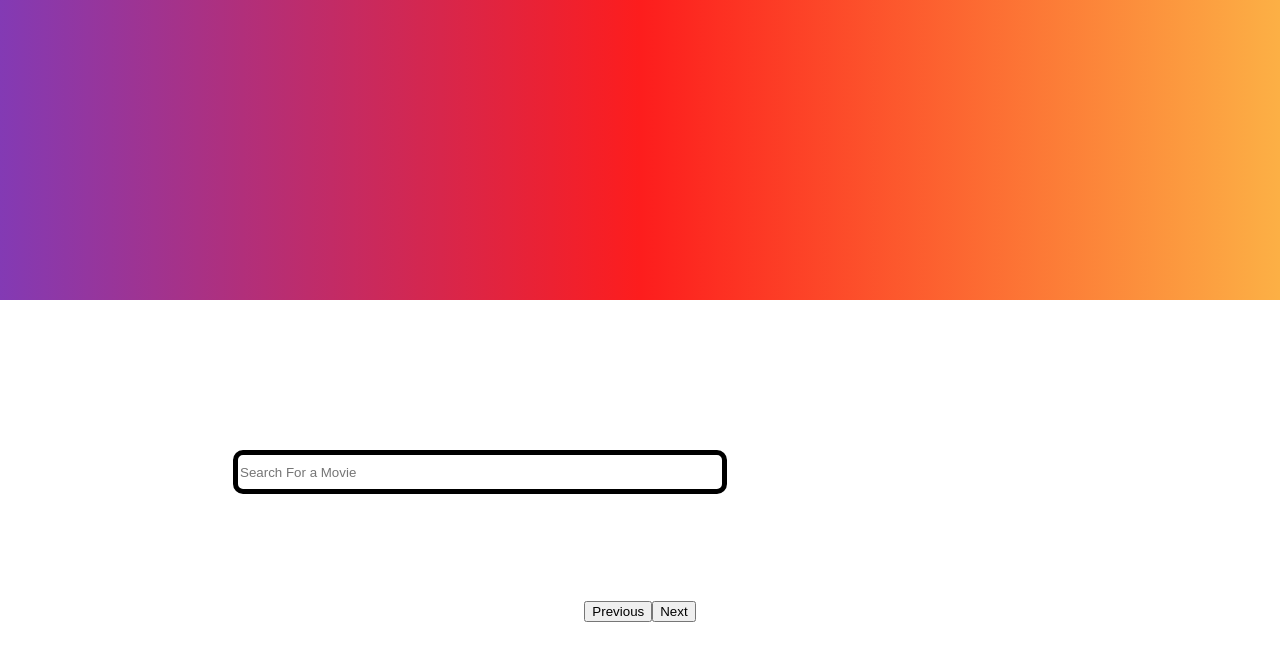
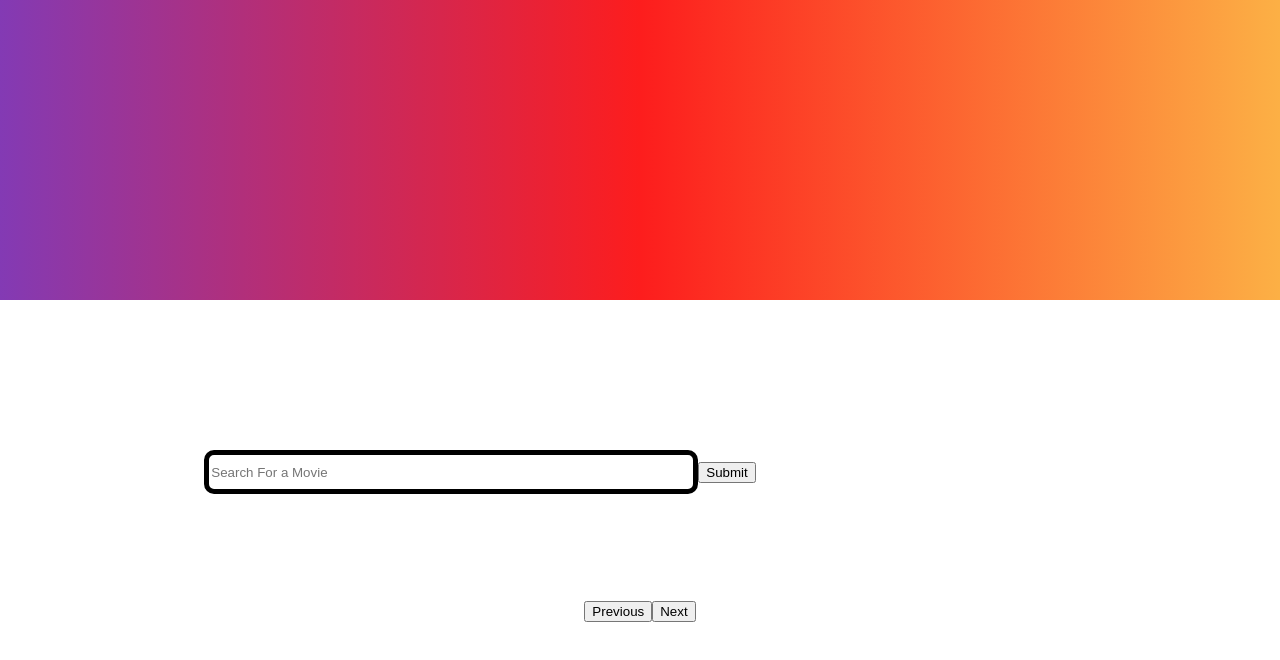
Before and after one commit to sdj012/Shoppies, a React (Create React App) app: page / in a window 1280 px wide. Shown: the top 660 px of the page. Built offline with nearby package versions, Linux system fonts and the light colour scheme.

Commit message:
Remove Live Searh, Implement Search on Submit

```diff
--- a/src/Search.js
+++ b/src/Search.js
@@ -19,6 +19,7 @@
     this.handleChange=this.handleChange.bind(this);
     // this.checkDuplicates=this.checkDuplicates.bind(this);
     // this.markNominated=this.markNominated.bind(this);
+    this.handleSubmit=this.handleSubmit.bind(this);
     this.getIndexValue=this.getIndexValue.bind(this);
     this.hitMaxNumberOfVotes=this.hitMaxNumberOfVotes.bind(this);
     this.removeFromList=this.removeFromList.bind(this);
@@ -140,11 +141,28 @@
 
   }
 
+  // Set User Entry As State Search Term
+
   handleSearch(event){
+
+    event.preventDefault();
 
     this.setState({
       SearchTerm:event.target.value,
     })
+
+    // fetch("http://www.omdbapi.com/?apikey=e8dad806&s=" + this.state.SearchTerm )
+    // .then(response => response.json())
+    // .then(result=>this.queryResults(result))
+    // .catch(error=>error);
+
+  }
+
+  //
+
+  handleSubmit(event){
+
+    event.preventDefault();
 
     fetch("http://www.omdbapi.com/?apikey=e8dad806&s=" + this.state.SearchTerm )
     .then(response => response.json())
@@ -152,6 +170,7 @@
     .catch(error=>error);
 
   }
+
 
   paginateBackwards(event){
 
@@ -178,6 +197,8 @@
     .catch(error=>error);
 
   }
+
+  // Handle Nominate Buttons
 
   handleChange(event){
 
@@ -319,7 +340,10 @@
 
     return(
       <div className="parent">
+
         <div className={screenlock}></div>
+
+        {/* Display Nominees */}
 
         <div className="div1">
 
@@ -330,17 +354,19 @@
         {/* <div className={bannerVisibility}>You Voted For 5 Movies. Head to Submit</div> */}
         <div className="div2"></div>
 
+        {/* Search Bar */}
+
         <div className="div3">
-          <form>
+          <form onSubmit={this.handleSubmit}>
             <input className="searchBar" value={this.state.searchTerm} type="text" placeholder="Search For a Movie" onChange={this.handleSearch}></input>
-            {/* <button value="submit">Search</button> */}
+            <input type="submit" value="Submit"/>
           </form>
         </div>
 
 
 
 
-        {/* Each Movie: Title, Year, Disable-able Nominate Button */}
+        {/* Render Movies: Poster, Title, Year, Disable-able Nominate Button */}
 
 
         <div className="div5">
```
